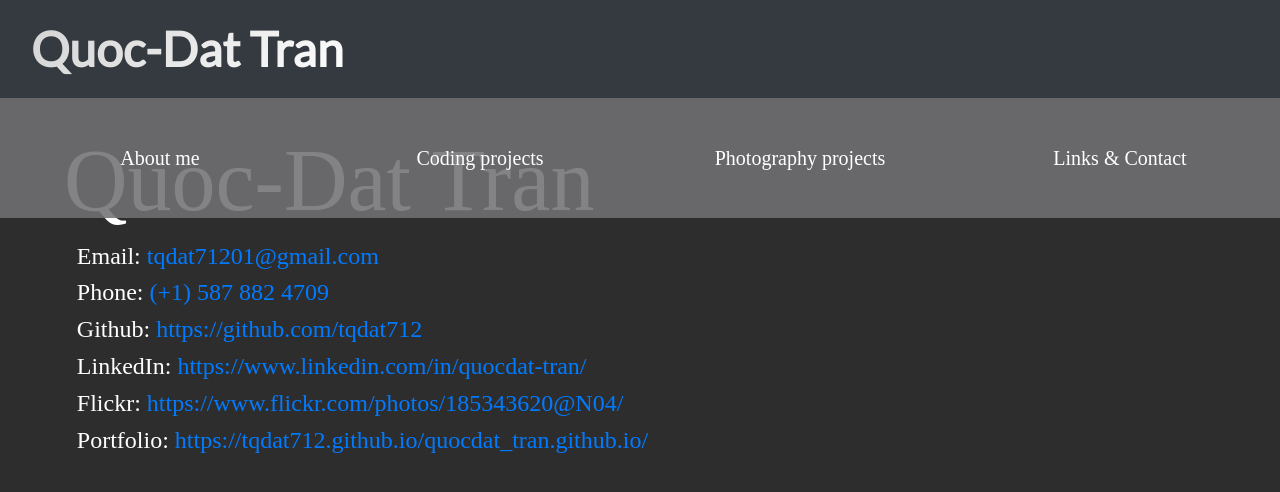
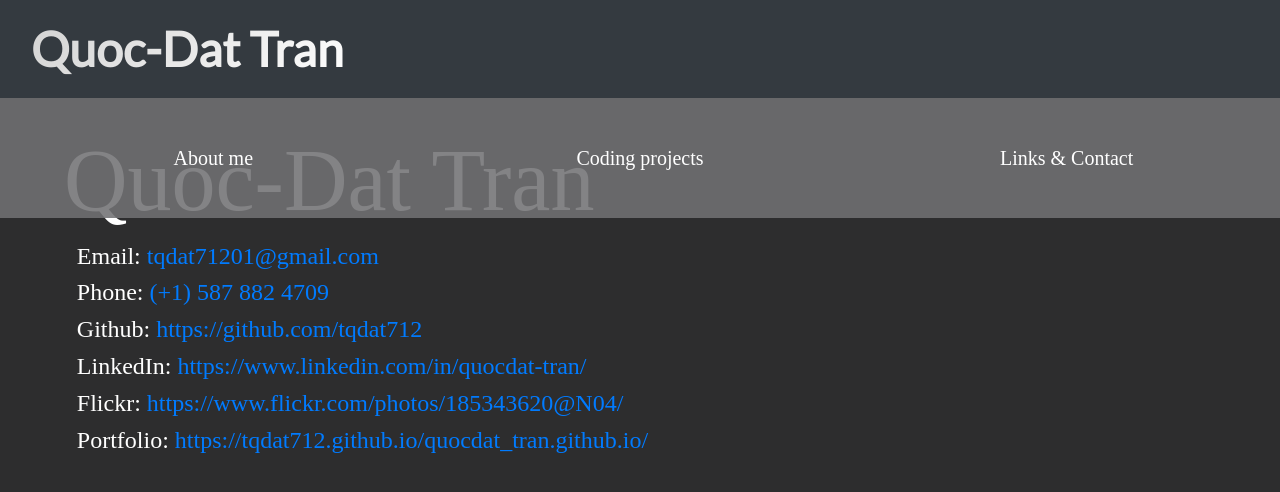
Before and after one commit to tqdat712/quocdat_tran.github.io, a plain HTML site: page contact.html in a window 1280 px wide. Drawn offline with nearby package versions, Linux system fonts and the light colour scheme; a web font is replaced by a local one.

Commit message:
Add files via upload

```diff
--- a/contact.html
+++ b/contact.html
@@ -22,7 +22,7 @@
             <div class="d-flex justify-content-around align-items-center" id="nav_collapse">
                 <button type="button" class="btn btn-lg" onclick="location.href='about.html';" id="link1" style="color:white">About me</button>
                 <button type="button" class="btn btn-lg" onclick="location.href='code.html';" style="color:white">Coding projects</button>
-                <button type="button" class="btn btn-lg" onclick="location.href='image.html';" style="color:white">Photography projects</button>
+                <!-- <button type="button" class="btn btn-lg" onclick="location.href='image.html';" style="color:white">Photography projects</button> -->
                 <button type="button" class="btn btn-lg" onclick="location.href='contact.html';" style="color:white">Links & Contact</button>
             </div>
 
```
